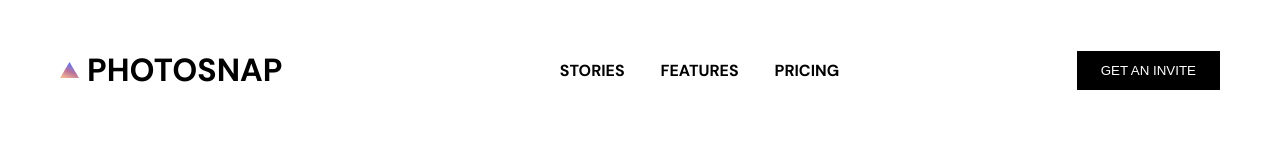
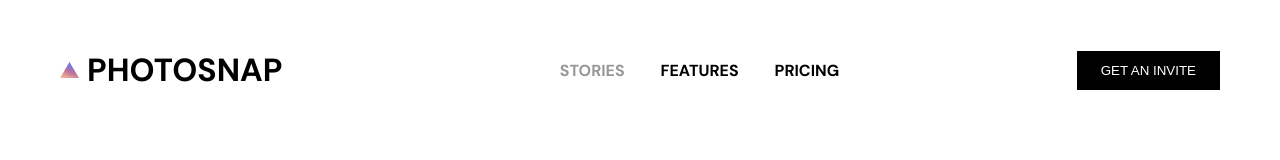
Before and after one commit to Lanssii/photosnap-website-react, a React (Vite) app: page / in a window 1280 px wide. In both pictures the pointer is over the link "STORIES". Shown: the top 160 px of the page. Built offline with nearby package versions, Linux system fonts and the light colour scheme.

Commit message:
feat: wrap main-logo in link and add hover effect for nav elements

```diff
--- a/src/components/Header/Header.css
+++ b/src/components/Header/Header.css
@@ -22,6 +22,14 @@ nav ul {
   font-weight: bold;
 }
 
+li a:hover {
+  transition: 0.3s ease;
+}
+
+nav ul li a:hover {
+  color: #979797;
+}
+
 .invite-button {
   background-color: #000000;
   color: #ffffff;
@@ -31,5 +39,5 @@ nav ul {
   transition: 0.3s ease;
 }
 .invite-button:hover {
-  background-color: #333;
+  background-color: #979797;
 }
--- a/src/components/Header/Header.jsx
+++ b/src/components/Header/Header.jsx
@@ -6,10 +6,12 @@ function Header() {
     <>
       <header>
         <div className="header-container container">
-          <div className="main-logo">
-            <img src={logo} alt="main-logo" />
-            <h1>PHOTOSNAP</h1>
-          </div>
+          <a href="/home">
+            <div className="main-logo">
+              <img src={logo} alt="main-logo" />
+              <h1>PHOTOSNAP</h1>
+            </div>
+          </a>
 
           <nav>
             <ul>
```
